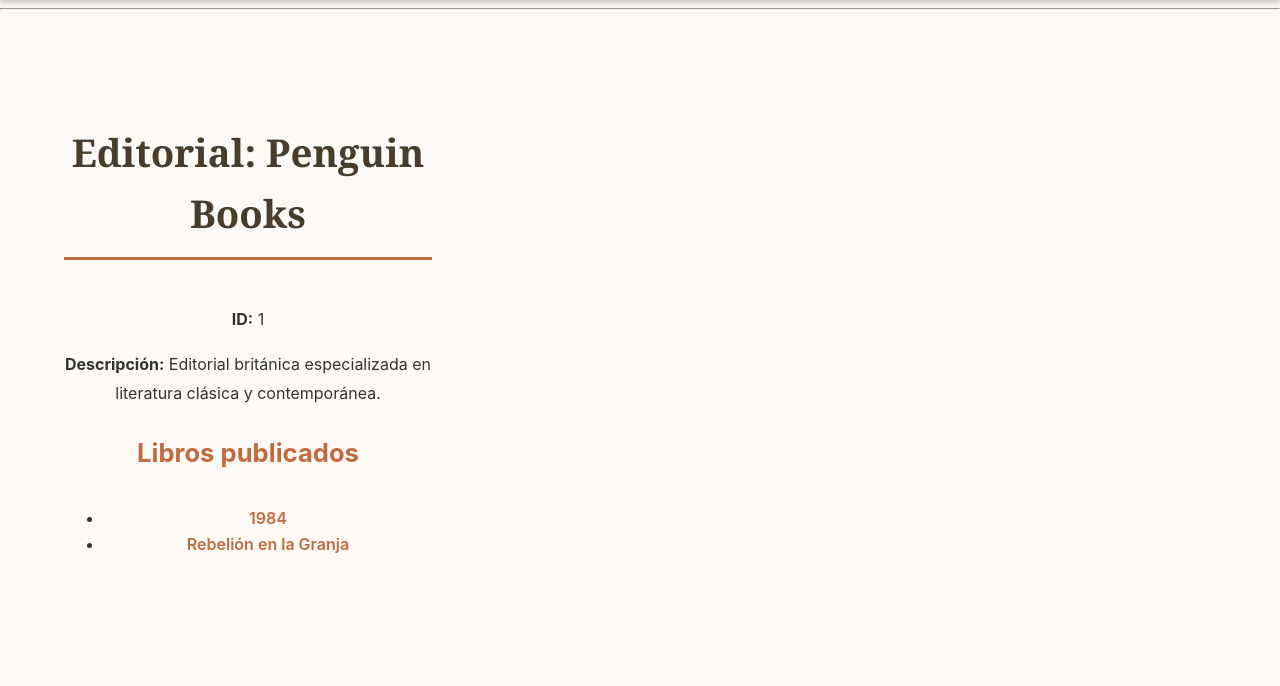
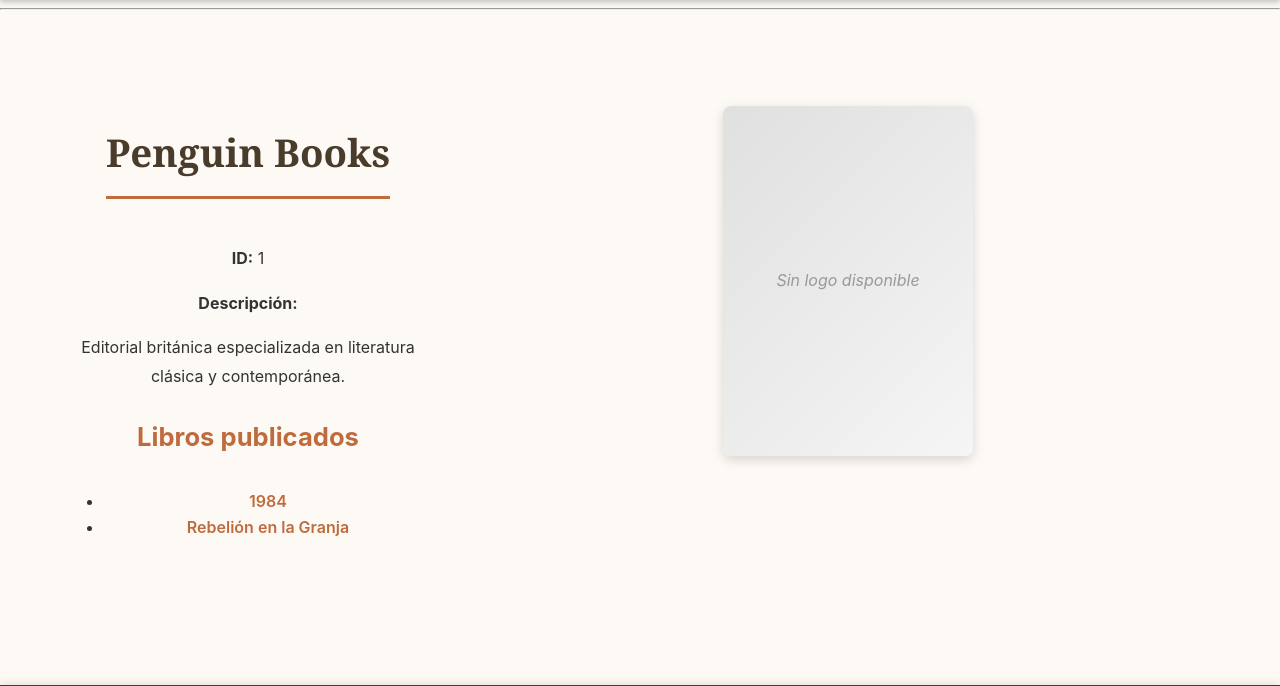
Before and after one commit to oiermartinezz/Proyecto-IngWeb-Grupo05, a Django app: page /es/publishers/1/ in a window 1280 px wide. Shown: the part 182-868 px from the top of the page. Run offline with Django 5.2, Linux system fonts and the light colour scheme; data comes from the database, SQL or seed files in the repository.

Commit message:
imagenes editoriales

```diff
--- a/appBookStore/models.py
+++ b/appBookStore/models.py
@@ -5,6 +5,7 @@ from django.db import models
 class Publisher(models.Model):
     name = models.CharField(max_length=100)
     description = models.TextField(null=True, blank=True)
+    logo = models.ImageField(upload_to='publisher_logos/', null=True, blank=True)
 
     def __str__(self):
         return self.name
--- a/appBookStore/templates/publisher.html
+++ b/appBookStore/templates/publisher.html
@@ -5,10 +5,13 @@
 
     <div class="detalle-contenido">
 
-        <h2>Editorial: {{ editorial.name }}</h2>
+        <h2>{{ editorial.name }}</h2>
+
         <p><strong>ID:</strong> {{ editorial.id }}</p>
+
         {% if editorial.description %}
-            <p><strong>Descripción:</strong> {{ editorial.description }}</p>
+            <p><strong>Descripción:</strong></p>
+            <p>{{ editorial.description }}</p>
         {% endif %}
 
         <h3>Libros publicados</h3>
@@ -23,4 +26,14 @@
             <p>No hay libros de esta editorial.</p>
         {% endif %}
 
-    </div> </div> {% endblock %}
+    </div>
+
+    <div class="detalle-imagen">
+        {% if editorial.logo %}
+            <img src="{{ editorial.logo.url }}" alt="Logo de {{ editorial.name }}" class="cover-book">
+        {% else %}
+            <div class="cover-placeholder">Sin logo disponible</div>
+        {% endif %}
+    </div>
+</div>
+{% endblock %}
--- a/appBookStore/views.py
+++ b/appBookStore/views.py
@@ -1,5 +1,4 @@
-from django.shortcuts import get_object_or_404, get_list_or_404
-from django.shortcuts import render
+from django.shortcuts import get_object_or_404, render
 from django.db.models import Q
 from .models import Publisher, Author, Book
 from .forms import BookSearchForm, NewsletterSubscriptionForm
@@ -12,7 +11,7 @@ def index(request):
 
     for publisher in publishers:
         # Por cada editorial, busca el libro más reciente
-        libro_reciente = publisher.book_set.order_by('-publication_date').first()
+        libro_reciente = Book.objects.filter(publisher=publisher).order_by('-publication_date').first()
         editoriales_con_libro[publisher] = libro_reciente
 
     context = {'editoriales': editoriales_con_libro}
@@ -58,7 +57,7 @@ def book_detail(request, book_id):
 # Vista para la lista de Editoriales (publishers.html)
 def publisher_list(request):
 
-   #Muestra el listado de todas las editoriales.
+    #Muestra el listado de todas las editoriales.
 
     editoriales = Publisher.objects.all().order_by('name')
     context = {'editoriales': editoriales}
@@ -71,7 +70,7 @@ def publisher_detail(request, publisher_id):
     #Muestra los detalles de una editorial específica y todos sus libros.
 
     editorial = get_object_or_404(Publisher, pk=publisher_id)
-    libros = editorial.book_set.all().order_by('title')
+    libros = Book.objects.filter(publisher=editorial).order_by('title')
     context = {'editorial': editorial, 'libros': libros}
     return render(request, 'publisher.html', context)
 
@@ -92,7 +91,7 @@ def author_detail(request, author_id):
     #Muestra los detalles de un autor específico y todos sus libros.
 
     autor = get_object_or_404(Author, pk=author_id)
-    libros = autor.book_set.all().order_by('title')
+    libros = Book.objects.filter(authors=autor).order_by('title')
     context = {'autor': autor, 'libros': libros}
     return render(request, 'author.html', context)
 
```
Also changed, not shown: appBookStore/migrations/0002_publisher_logo.py (added).
